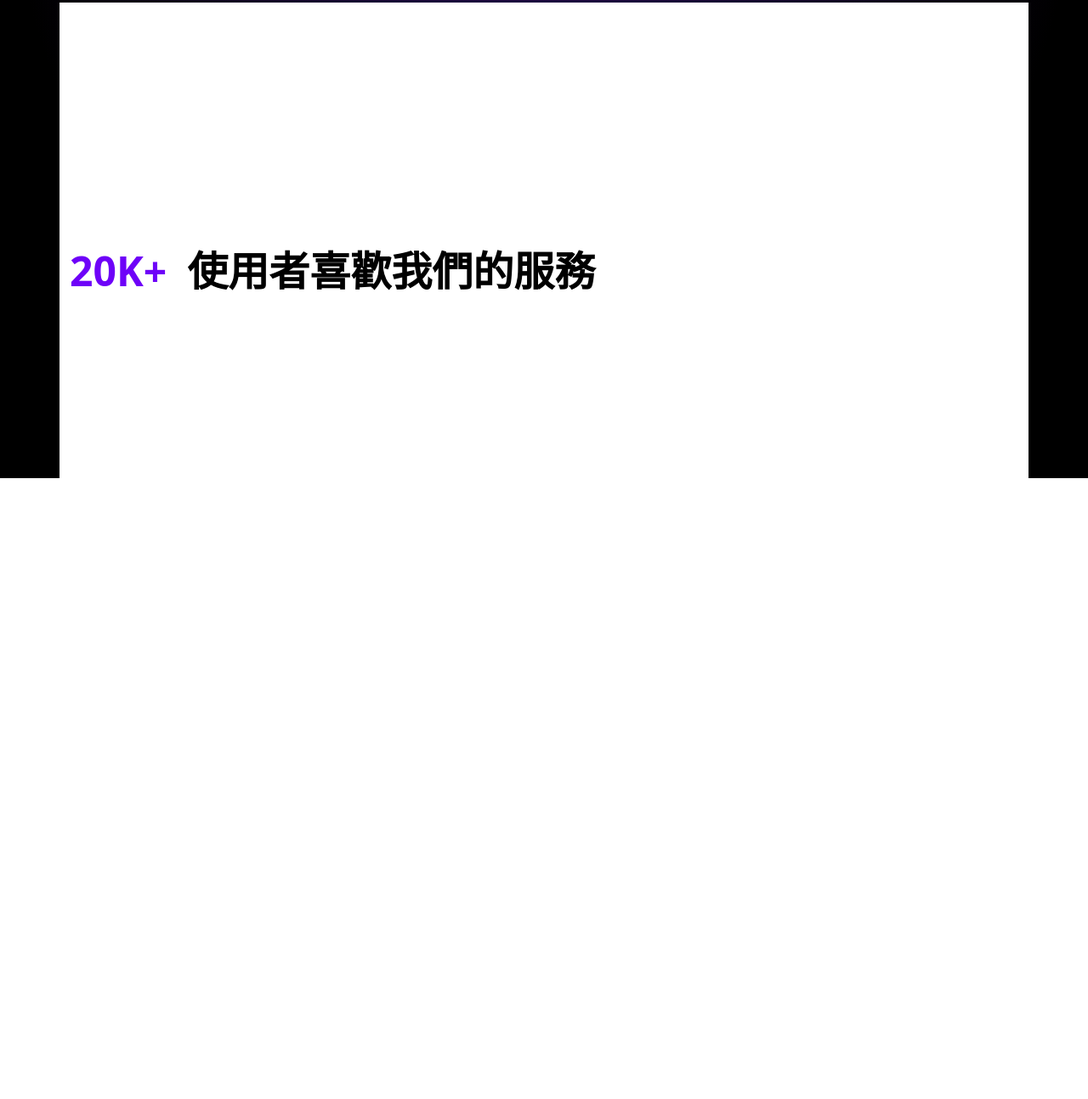
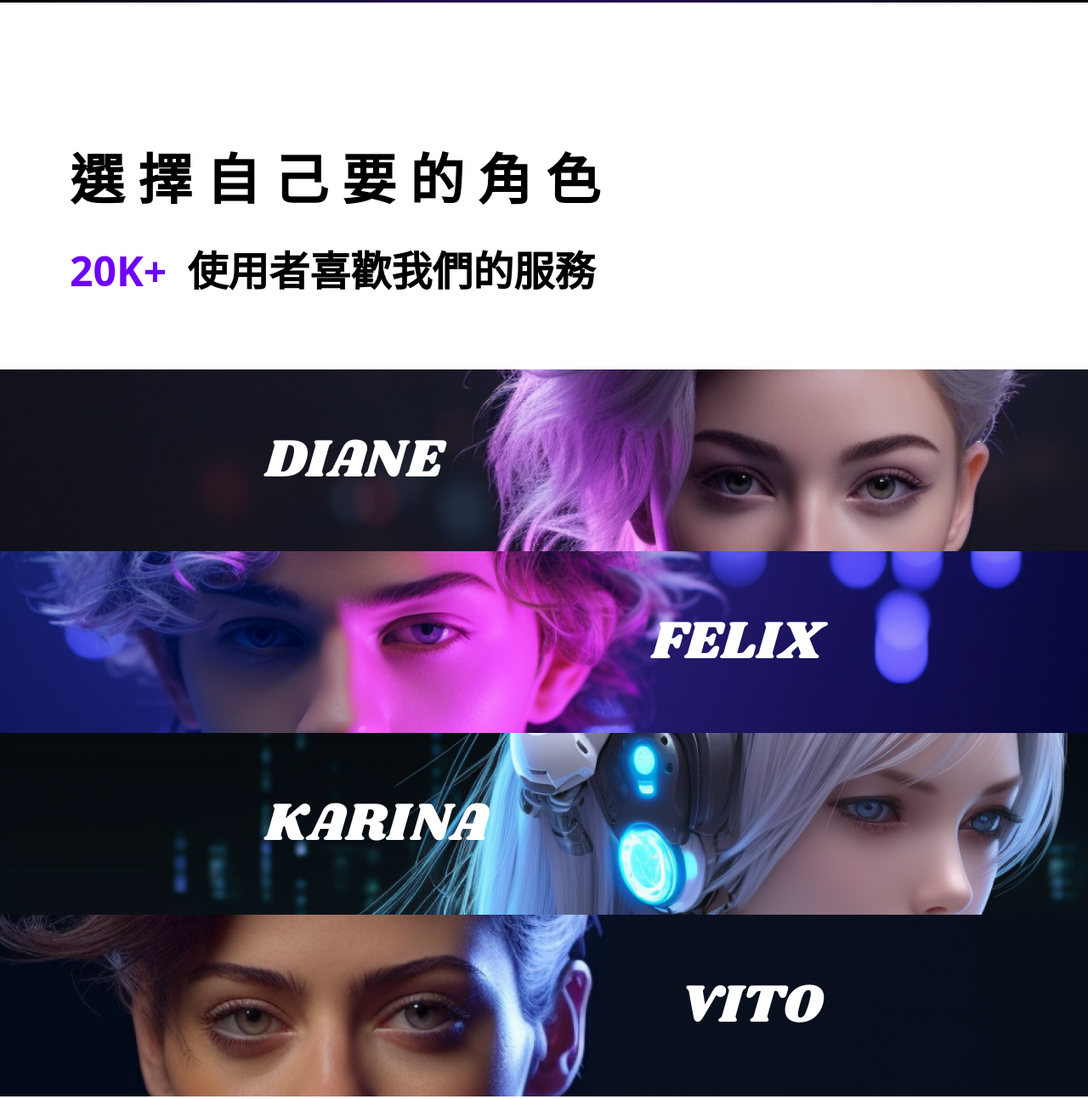
Before and after one commit to lhy131120/alphabox-plus, a website built with Vite: page pages/contact.html in a window 1280 px wide. Shown: the part 1094-2388 px from the top of the page at 85% size. Before the commit the page ends 1657 px from the top, so only its background shows below. Built offline with nearby package versions, Linux system fonts and the light colour scheme; a web font is replaced by a local one.

Commit message:
contact page layout done

```diff
--- a/assets/scss/utils/_base.scss
+++ b/assets/scss/utils/_base.scss
@@ -558,3 +558,47 @@
     padding: 0.5rem 4rem 2rem 0;
   }
 }
+
+// contact page - banner
+.contact-banner {
+  li {
+    padding: 0 312px;
+    line-height: 0;
+    aspect-ratio: 1388 / 232;
+    max-width: 1388px;
+    width: 100%;
+    background-image: url("/assets/images/horizontal/diane_horizontal.png");
+    background-repeat: no-repeat;
+    background-size: cover;
+    transition: all 0.3s ease;
+    @include media-breakpoint-down(xl) {
+      padding: 0 80px;
+    }
+    @include media-breakpoint-down(lg) {
+      padding: 0 24px;
+      aspect-ratio: 750 / 392;
+      background-image: url("/assets/images/mobile/diane_choose.png");
+    }
+    @include media-breakpoint-down(md) {
+      padding: 0 12px;
+    }
+    &:nth-child(2) {
+      background-image: url("/assets/images/horizontal/felix_horizontal.png");
+      @include media-breakpoint-down(lg) {
+        background-image: url("/assets/images/mobile/felix_choose.png");
+      }
+    }
+    &:nth-child(3) {
+      background-image: url("/assets/images/horizontal/karina_horizontal.png");
+      @include media-breakpoint-down(lg) {
+          background-image: url("/assets/images/mobile/karina_choose.png");
+        }
+      }
+      &:nth-child(4) {
+        background-image: url("/assets/images/horizontal/vito_horizontal.png");
+        @include media-breakpoint-down(lg) {
+          background-image: url("/assets/images/mobile/vito_choose.png");
+        }
+    }
+  }
+}
--- a/pages/contact.html
+++ b/pages/contact.html
@@ -15,33 +15,65 @@
 					<div class="row pt-13 pb-15 py-lg-22">
 						<h2 class="fs-40 fs-lg-2 mb-10 mb-lg-5 text-light fw-bold lh-base ls-100">聯絡我們</h2>
 						<div class="col-lg-6 offset-lg-1">
-              <p class="mb-9 mb-lg-14">您的意見與需求對我們至關重要！如果您對 ALPHABOX+ 有任何疑問、建議或需求，請隨時填寫以下表單，我們將在 24 小時內回覆您。您的寶貴意見將幫助我們不斷改進產品與服務，為您帶來更優質的體驗。</p>
+							<p class="mb-9 mb-lg-14">
+								您的意見與需求對我們至關重要！如果您對 ALPHABOX+ 有任何疑問、建議或需求，請隨時填寫以下表單，我們將在 24
+								小時內回覆您。您的寶貴意見將幫助我們不斷改進產品與服務，為您帶來更優質的體驗。
+							</p>
 							<p class="mb-9 mb-lg-14 fw-bold">我們期待您的來信與來電，竭誠為您解答。讓我們攜手共創更美好的未來！</p>
 							<form action="">
 								<div class="form-floating mb-5">
-                  <input type="text" class="form-control text-primary-400 border border-dark" id="floatingName" placeholder="姓名">
+									<input
+										type="text"
+										class="form-control text-primary-400 border border-dark"
+										id="floatingName"
+										placeholder="姓名"
+									/>
 									<label class="fw-bold text-primary-400" for="floatingName">姓名</label>
 								</div>
 								<div class="form-floating mb-5">
-                  <input type="email" class="form-control text-primary-400 border border-dark" id="floatingInput" placeholder="name@example.com">
+									<input
+										type="email"
+										class="form-control text-primary-400 border border-dark"
+										id="floatingInput"
+										placeholder="name@example.com"
+									/>
 									<label class="fw-bold text-primary-400" for="floatingInput">EMAIL</label>
 								</div>
 								<div class="form-floating mb-5">
-                  <input type="tel" class="form-control text-primary-400 border border-dark" id="floatingTel" placeholder="聯絡電話">
+									<input
+										type="tel"
+										class="form-control text-primary-400 border border-dark"
+										id="floatingTel"
+										placeholder="聯絡電話"
+									/>
 									<label class="fw-bold text-primary-400" for="floatingTel">聯絡電話</label>
 								</div>
 								<div class="form-floating mb-5">
 									<textarea class="form-control" placeholder="comments" id="floatingTextarea"></textarea>
 									<label class="fw-bold text-primary-400" for="floatingTextarea">COMMENTS</label>
 								</div>
-                <button type="button" class="d-flex gap-1 align-items-center justify-content-center py-2 px-5 border-0 rounded-1 bg-primary-200 w-100 text-light">
+								<button
+									type="button"
+									class="d-flex gap-1 align-items-center justify-content-center py-2 px-5 border-0 rounded-1 bg-primary-200 w-100 text-light"
+								>
 									<span class="d-block lh-1">
 										<svg width="24" height="24" viewBox="0 0 24 24" fill="none" xmlns="http://www.w3.org/2000/svg">
-                      <mask id="mask0_303_5745" style="mask-type: alpha" maskUnits="userSpaceOnUse" x="0" y="0" width="24" height="24">
+											<mask
+												id="mask0_303_5745"
+												style="mask-type: alpha"
+												maskUnits="userSpaceOnUse"
+												x="0"
+												y="0"
+												width="24"
+												height="24"
+											>
 												<rect width="24" height="24" fill="#D9D9D9"></rect>
 											</mask>
 											<g mask="url(#mask0_303_5745)">
-                        <path d="M12 14C11.45 14 10.9792 13.8042 10.5875 13.4125C10.1958 13.0208 10 12.55 10 12C10 11.45 10.1958 10.9792 10.5875 10.5875C10.9792 10.1958 11.45 10 12 10C12.55 10 13.0208 10.1958 13.4125 10.5875C13.8042 10.9792 14 11.45 14 12C14 12.55 13.8042 13.0208 13.4125 13.4125C13.0208 13.8042 12.55 14 12 14ZM11 8V3H13V8H11ZM11 21V16H13V21H11ZM16 13V11H21V13H16ZM3 13V11H8V13H3Z" fill="white"></path>
+												<path
+													d="M12 14C11.45 14 10.9792 13.8042 10.5875 13.4125C10.1958 13.0208 10 12.55 10 12C10 11.45 10.1958 10.9792 10.5875 10.5875C10.9792 10.1958 11.45 10 12 10C12.55 10 13.0208 10.1958 13.4125 10.5875C13.8042 10.9792 14 11.45 14 12C14 12.55 13.8042 13.0208 13.4125 13.4125C13.0208 13.8042 12.55 14 12 14ZM11 8V3H13V8H11ZM11 21V16H13V21H11ZM16 13V11H21V13H16ZM3 13V11H8V13H3Z"
+													fill="white"
+												></path>
 											</g>
 										</svg>
 									</span>
@@ -62,7 +94,10 @@
 								<li>
 									<span class="d-block opacity-50">聯絡地址</span>
 									<span class="d-block">+886-2-12345678</span>
-                  <span class="d-block">+mailto: <a class="text-decoration-none" href="mailto:customer@alphabox.com">customer@alphabox.com</a></span>
+									<span class="d-block"
+										>+mailto:
+										<a class="text-decoration-none" href="mailto:customer@alphabox.com">customer@alphabox.com</a></span
+									>
 								</li>
 							</ul>
 						</div>
@@ -79,10 +114,33 @@
 							</div>
 						</div>
 					</div>
-          <div class="row bg-light pt-13 pt-lg-22 pb-lg-18">
-            <h2 class="lh-base mb-5 mb-lg-8">選擇自己要的角色</h2>
-            <h3 class="mb-8 mb-lg-15 lh-1"><span class="d-inline-block text-primary-200 fs-48 lh-base fw-bold me-2 me-lg-8">20K+</span><span class="fs-4 fs-lg-48 text-dark fw-bold lh-base">使用者喜歡我們的服務</span></h3>
 				</div>
+				<div class="bg-light pt-13 pt-lg-22 pb-lg-18">
+					<div class="container">
+						<div class="row">
+							<h2 class="lh-base mb-5 mb-lg-8 text-dark fw-bold ls-100 fs-40 fs-lg-2">
+								選擇自己<br class="d-block d-lg-none" />要的角色
+							</h2>
+							<h3 class="mb-8 mb-lg-15 lh-1">
+								<span class="d-inline-block text-primary-200 fs-48 lh-base fw-bold me-2 me-lg-8">20K+</span
+								><span class="fs-4 fs-lg-48 text-dark fw-bold lh-base">使用者喜歡我們的服務</span>
+							</h3>
+						</div>
+					</div>
+					<ul class="list-unstyled mb-0 contact-banner">
+						<li class="position-relative d-flex align-items-center">
+							<span class="font-shrikhand d-block fs-40 fs-lg-2 text-uppercase text-light">diane</span>
+						</li>
+						<li class="position-relative d-flex align-items-center justify-content-end ms-lg-auto">
+							<span class="font-shrikhand d-block fs-40 fs-lg-2 text-uppercase text-light">felix</span>
+						</li>
+						<li class="position-relative d-flex align-items-center">
+							<span class="font-shrikhand d-block fs-40 fs-lg-2 text-uppercase text-light">karina</span>
+						</li>
+						<li class="position-relative d-flex align-items-center justify-content-end ms-lg-auto">
+							<span class="font-shrikhand d-block fs-40 fs-lg-2 text-uppercase text-light">vito</span>
+						</li>
+					</ul>
 				</div>
 			</div>
 		</main>
```
Lines whose indentation alone changed are shown as unchanged.
